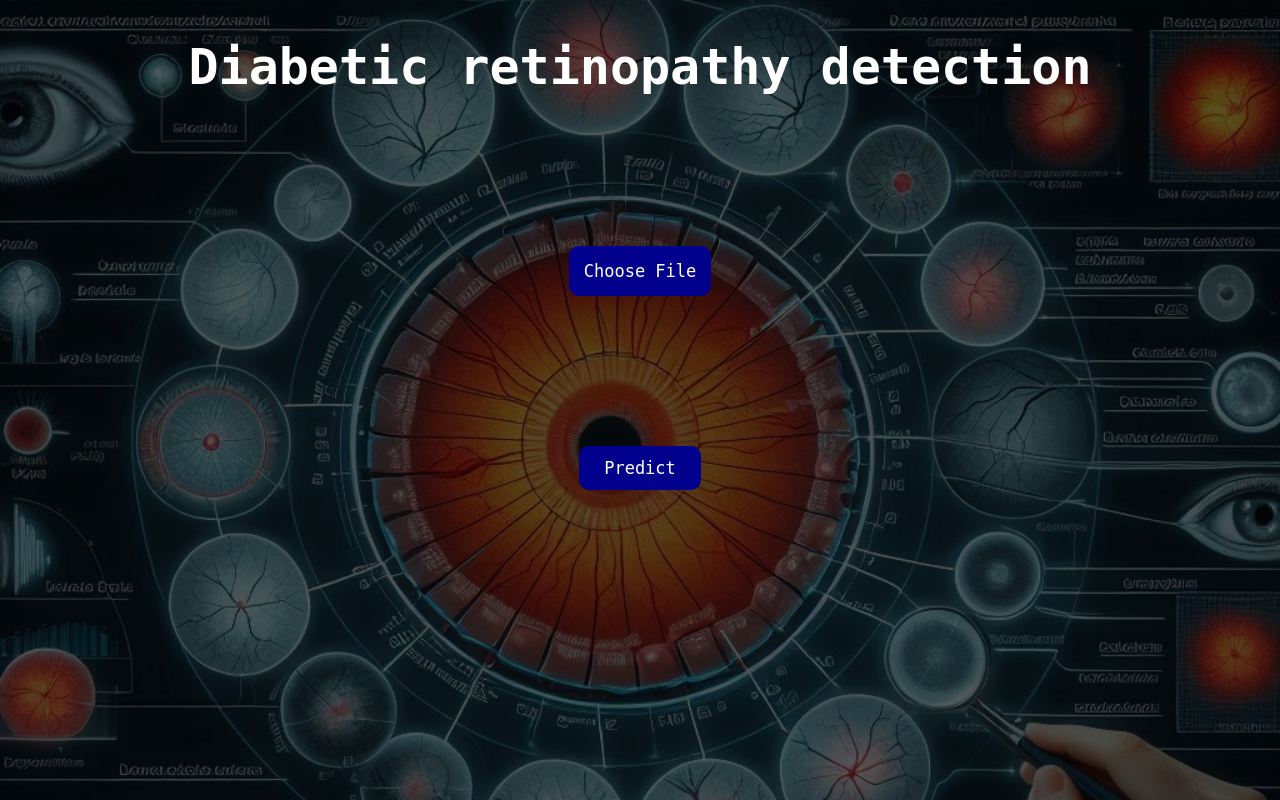
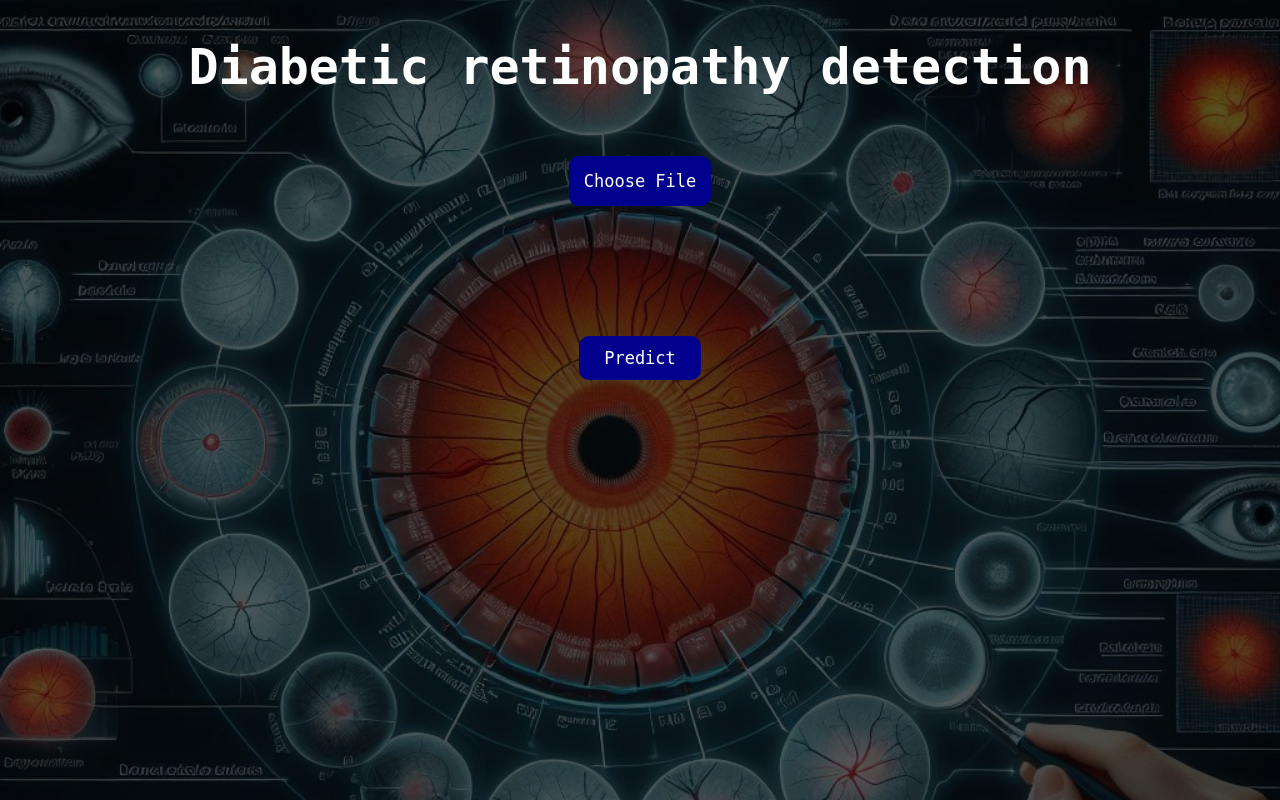
Before and after one commit to Srujan-rai/Diabetic_retinopathy, a Flask app: page / in a window 1280 px wide. Run offline with Flask 3, Linux system fonts and the light colour scheme.

Commit message:
code changes

```diff
--- a/static/css/style.css
+++ b/static/css/style.css
@@ -2,7 +2,7 @@ body{
     display: flex;
     flex-direction: column;
     align-items: center;
-    row-gap: 100px;
+    row-gap: 10px;
 }
 header{
     color: white;
@@ -16,7 +16,7 @@ header{
 form{
     display: flex;
     flex-direction: column;
-    row-gap: 100px      ;
+    row-gap: 80px      ;
     width: 500px;
     align-items: center;
     justify-content: space-between;
@@ -61,7 +61,7 @@ button:hover{
 .container{
     display: flex;
     flex-direction: column;
-    row-gap: 100px;
+    row-gap: 10px;
     align-items: center;
 }
 
--- a/templates/index.html
+++ b/templates/index.html
@@ -45,7 +45,7 @@
                     resultDiv.innerHTML = '<p>Error: ' + data.error + '</p>';
                 } else {
                     resultDiv.innerHTML = '<p>Predicted Disease: ' + data.result + '</p>' +
-                                          '<p>Remedy: ' + data.remedy + '</p>';
+                                          '<p>Symptoms: ' + data.remedy + '</p>';
                 }
             })
             .catch(error => {
```
